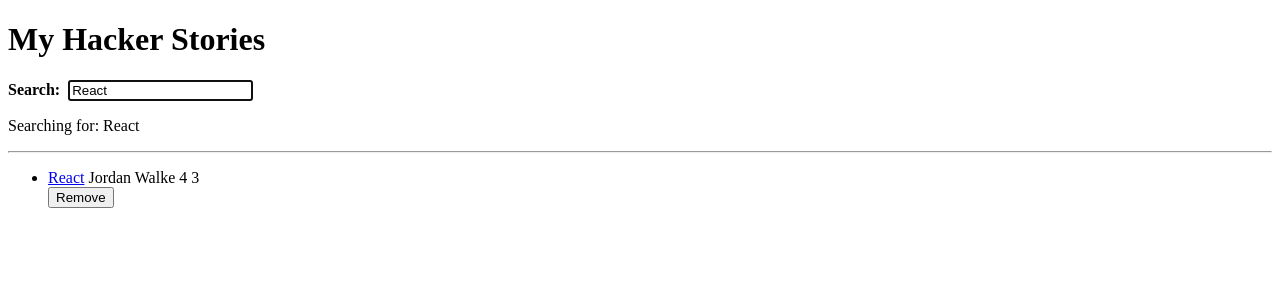
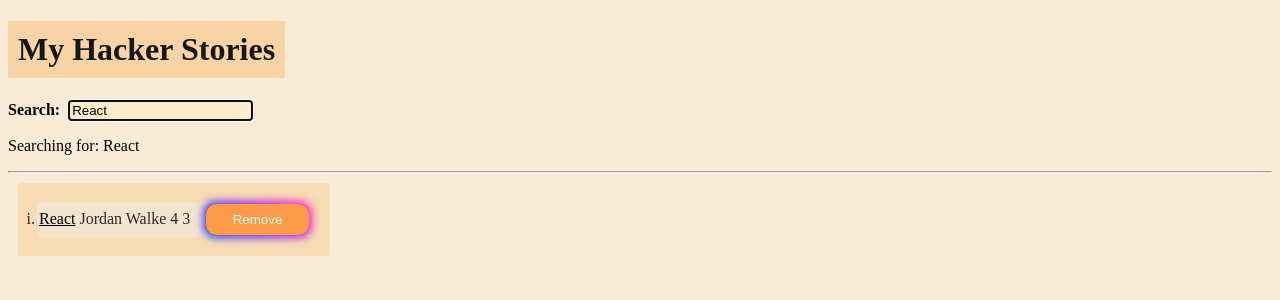
Before and after one commit to 23-kartikey/hacker-stories, a React (Vite) app in the folder hacker-stories/: page / in a window 1280 px wide. Shown: the top 300 px of the page. Built offline with nearby package versions, Linux system fonts and the light colour scheme; the HTML template or start-up script is replaced by a standard one.

Commit message:
feat: add designs using stylesheet

```diff
--- a/hacker-stories/src/App.css
+++ b/hacker-stories/src/App.css
@@ -0,0 +1,124 @@
+body {
+    background-color: antiquewhite;
+}
+
+h1{
+    background-color: rgb(248, 211, 163);
+    padding: 10px;
+    width:fit-content;
+    color:rgb(22, 22, 22);
+    border: 10px;
+    border-color: black;
+}
+
+.list{
+    margin:10px;
+    padding: 15px;
+    width: fit-content;
+    border-radius: 2%;
+    color: rgb(41, 41, 41);
+    background-color: rgb(247, 220, 180);
+    list-style:lower-roman;
+}
+
+.list-item {
+
+    padding: 2px;
+    background-color: rgba(245, 233, 220, 0.655);
+    display:flex;
+    justify-content: space-between;
+    margin: 1px 10px;
+    width: 270px;
+    align-items:center;
+    margin: 4px;
+}
+
+.list-item a{
+    color: black;
+    decoration: none;
+}
+
+.input-search{
+    background-color:blanchedalmond;
+}
+
+/* .btn{
+    background-color: cornsilk;
+    justify-content: space-around;
+    width: 63px;
+    height: 25px;
+    border-radius: 12%;
+    font-size:small;
+    font-family: 'Franklin Gothic Medium', 'Arial Narrow', Arial, sans-serif;
+    color:rgb(78, 77, 77);
+    border-color: rgb(78, 77, 77);
+} */
+
+
+/* CSS */
+.button-85 {
+  padding: 0.6em 2em;
+  border: none;
+  outline: none;
+  color: rgb(255, 255, 255);
+  background: #111;
+  cursor: pointer;
+  position: relative;
+  z-index: 0;
+  border-radius: 10px;
+  user-select: none;
+  -webkit-user-select: none;
+  touch-action: manipulation;
+}
+
+.button-85:before {
+  content: "";
+  background: linear-gradient(
+    45deg,
+    #ff0000,
+    #ff7300,
+    #fffb00,
+    #48ff00,
+    #00ffd5,
+    #002bff,
+    #7a00ff,
+    #ff00c8,
+    #ff0000
+  );
+  position: absolute;
+  top: -2px;
+  left: -2px;
+  background-size: 400%;
+  z-index: -1;
+  filter: blur(5px);
+  -webkit-filter: blur(5px);
+  width: calc(100% + 4px);
+  height: calc(100% + 4px);
+  animation: glowing-button-85 20s linear infinite;
+  transition: opacity 0.3s ease-in-out;
+  border-radius: 10px;
+}
+
+@keyframes glowing-button-85 {
+  0% {
+    background-position: 0 0;
+  }
+  50% {
+    background-position: 400% 0;
+  }
+  100% {
+    background-position: 0 0;
+  }
+}
+
+.button-85:after {
+  z-index: -1;
+  content: "";
+  position: absolute;
+  width: 100%;
+  height: 100%;
+  background: #ff9a47;
+  left: 0;
+  top: 0;
+  border-radius: 10px;
+}
```
